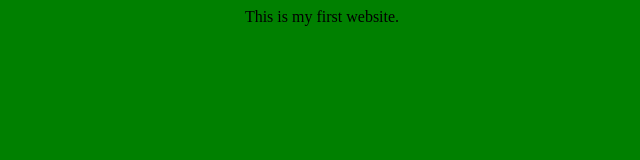
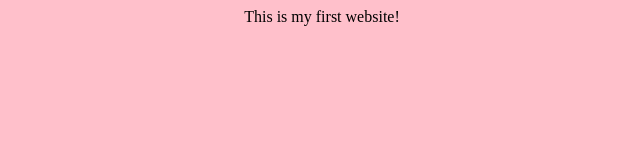
Before and after one commit to yuyunyein/arrietty, a plain HTML site: page index.html in a window 1280 px wide. Shown: the whole page, without its empty margins (318-958 px from the left). Drawn offline with Linux system fonts and the light colour scheme.

Commit message:
Update index.html

```diff
--- a/index.html
+++ b/index.html
@@ -1,9 +1,9 @@
 <html>
   <title>First website</title>
-  <body>This is my first website.</body>
+  <body>This is my first website!</body>
   <style>
   body{
-    background-color:green;
+    background-color:pink;
     text-align:center;
     }
   </style>
```
